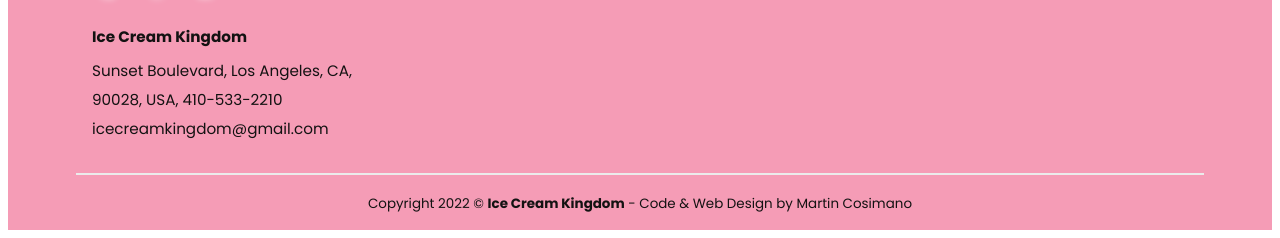
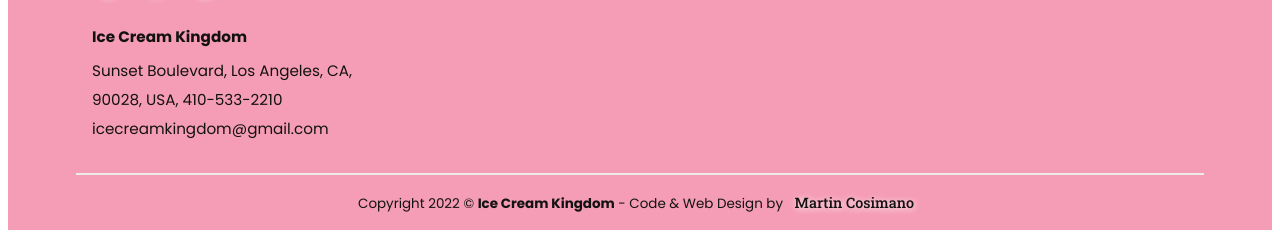
Before and after one commit to martincosimano/icecream-shop, a plain HTML site: page index.html in a window 1280 px wide. Shown: the part 5212-5450 px from the top of the page. Drawn offline with Linux system fonts and the light colour scheme.

Commit message:
added ref link to footer information

```diff
--- a/index.html
+++ b/index.html
@@ -188,7 +188,7 @@
                     </nav>
                     <h6 class="text-left">Ice Cream Kingdom</h6>
                     <p class="footer-information">Sunset Boulevard, Los Angeles, CA, 90028, USA, 410-533-2210 icecreamkingdom@gmail.com</p>
-                    <p class="text-centered footer-p">Copyright <span id="current-year"></span> © <strong>Ice Cream Kingdom</strong> - Code & Web Design by Martin Cosimano</p>
+                    <p class="text-centered footer-p">Copyright <span id="current-year"></span> © <strong>Ice Cream Kingdom</strong> - Code & Web Design by <a href="https://github.com/martincosimano">Martin Cosimano</a></p>
                 </div>
             </div>
         </footer>
```
